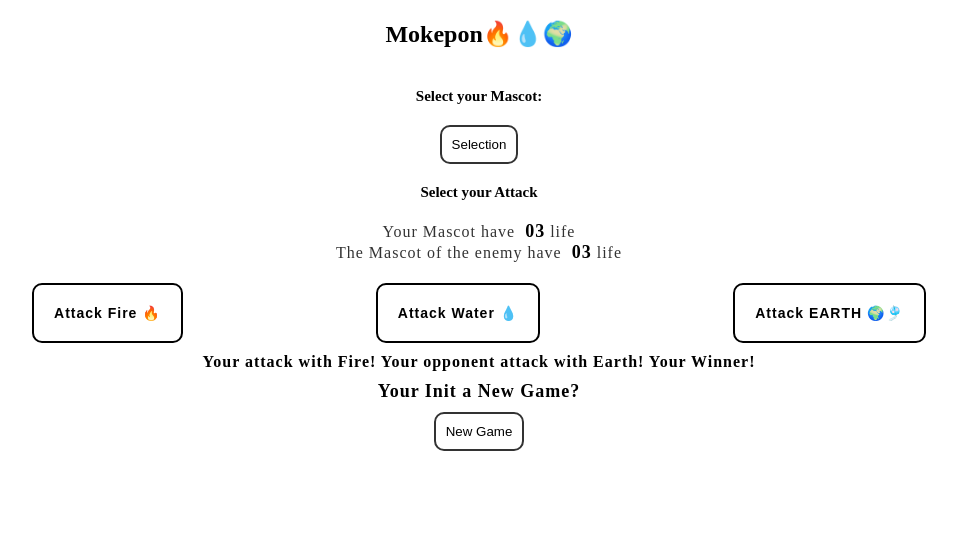
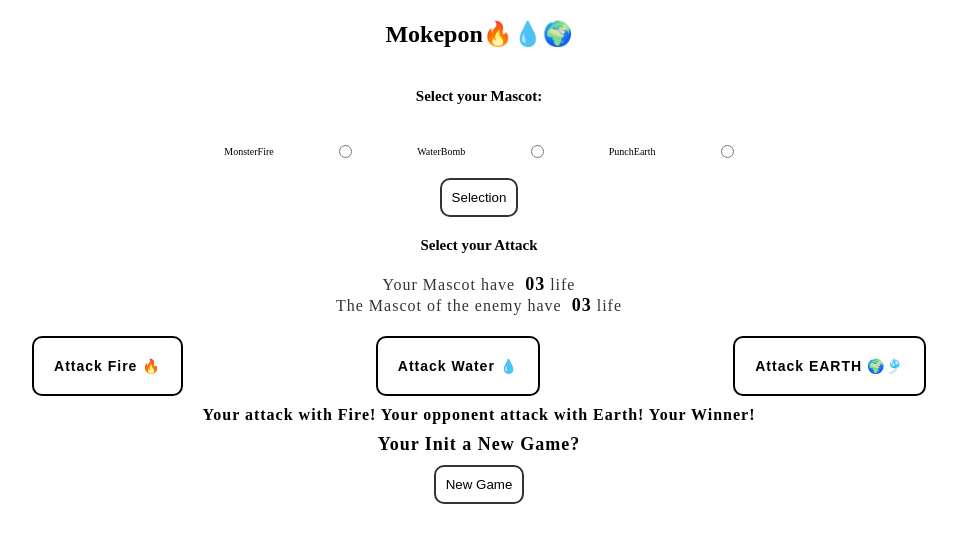
Before and after one commit to Christiano0407/curso_programacion_basico, a website: page src/mokepon/mokepon.html in a window 1280 px wide. Shown: the whole page, without its empty margins (161-1118 px from the left). Drawn offline with Linux system fonts and the light colour scheme.

Commit message:
monster add

```diff
--- a/src/mokepon/mokepon.html
+++ b/src/mokepon/mokepon.html
@@ -17,6 +17,14 @@
         <section id="Select-mascot">
             <h2 class="mascotSelect">Select your Mascot: </h2>
             <!--Mascot-->
+            <div class="monster-Add">
+                <label for="monsterFire">MonsterFire</label>
+                <input type="radio" name="mascot" id="monsterFire" />
+                <label for="waterBomb">WaterBomb</label>
+                <input type="radio" name="mascot" id="waterBomb" />
+                <label for="punchEarth">PunchEarth</label>
+                <input type="radio" name="mascot" id="punchEarth" />
+            </div>
             <button class="btnSelect">Selection</button>
         </section>
 
@@ -24,6 +32,7 @@
             <h2 class="attack-Select">Select your Attack</h2>
             <p class="textAttack">Your Mascot have <span><strong>03</strong></span>life</p>
             <p class="textAttack">The Mascot of the enemy have <span>03</span>life</p>
+            <!-- Mokepon List Attack -->
             <div class="mokeponList">
                 <button id="btnMokepon-fire" class="btn btnMokepon">
                     <p class="textMokepon fire">Attack Fire 🔥</p>
--- a/src/mokepon/styleMokepon.css
+++ b/src/mokepon/styleMokepon.css
@@ -70,6 +70,14 @@ section {
     font-size: 2.4rem;
     font-weight: 900;
     margin: 2rem auto;
+}
+
+.monster-Add {
+    width: 50%;
+    margin: 2rem auto;
+    display: flex;
+    justify-content: space-evenly;
+    align-items: center;
 }
 
 .mokeponList {
@@ -157,6 +165,7 @@ span {
 .init {
     margin: 1rem auto;
 }
+
 .init .text-new {
     font-size: 1.8rem;
     font-weight: 700;
```
